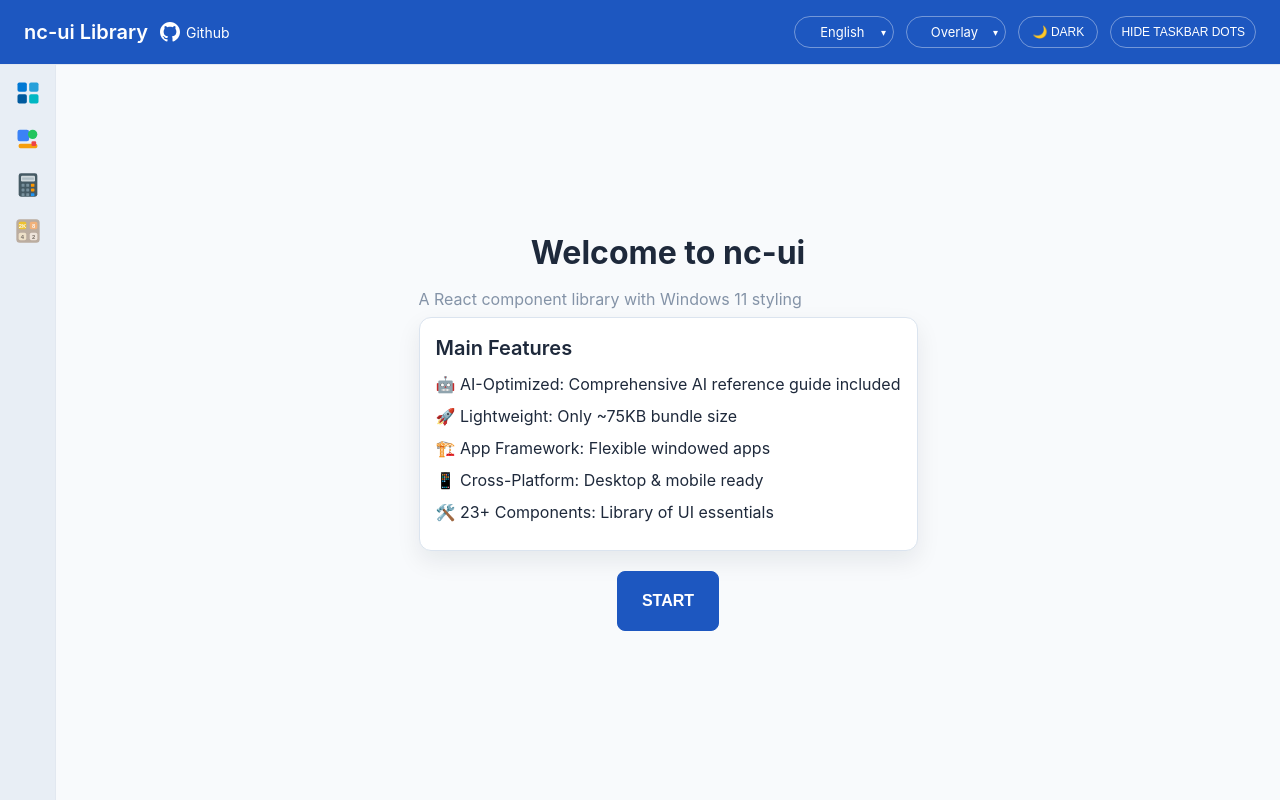
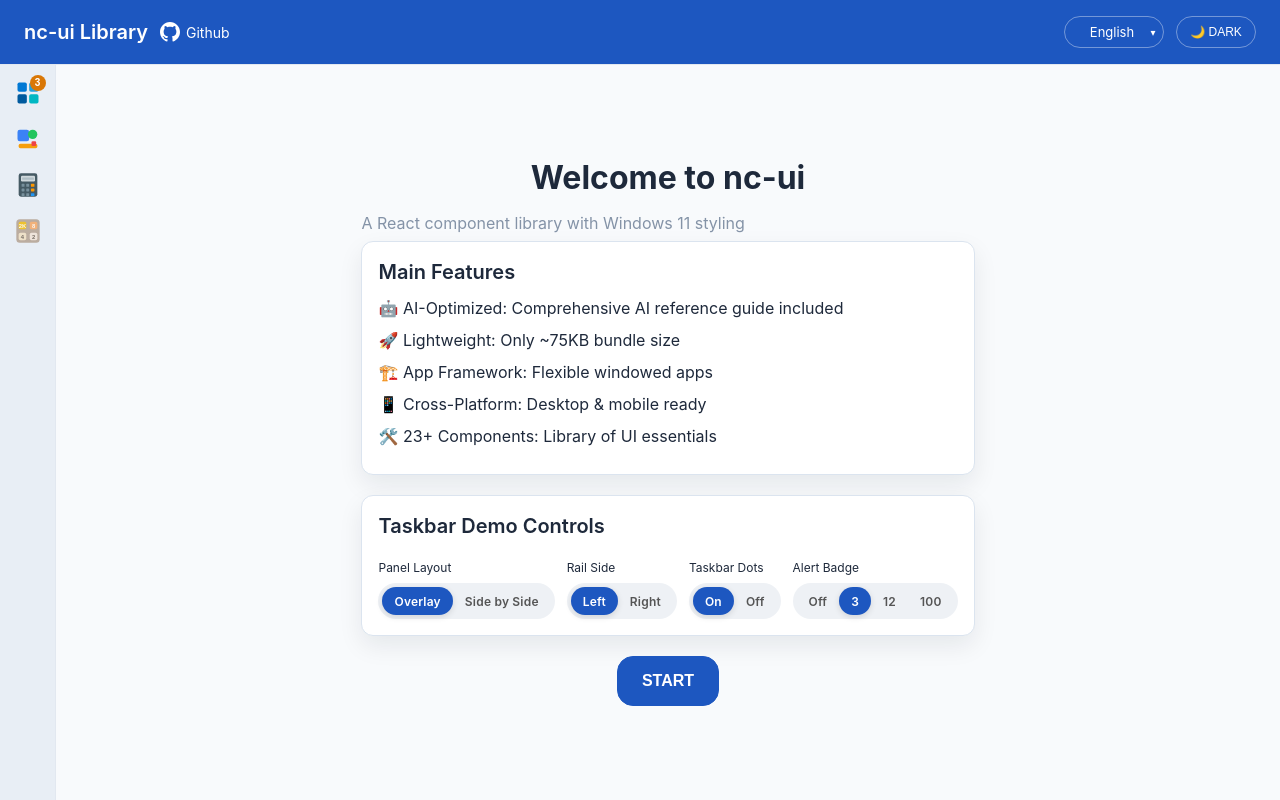
Before and after one commit to kingsimba/nc-ui, a React (Vite) app: page / in a window 1280 px wide. Built offline with nearby package versions, Linux system fonts and the light colour scheme.

Commit message:
AppTaskbar: Add badges, translated tooltips, and right-side support. Bump version to 0.1.27.

```diff
--- a/dev/App.tsx
+++ b/dev/App.tsx
@@ -2,6 +2,7 @@ import { useState, useEffect } from 'react'
 import { useTranslation } from 'react-i18next'
 import {
     Button,
+    ButtonGroup,
     ComboBox,
     AppPanel,
     AppTaskbar,
@@ -15,6 +16,7 @@ import type { UIComponentsRef } from './UIComponentsDemo'
 import './dev.css'
 
 type SupportedLocale = 'en' | 'zh' | 'de' | 'th' | 'es';
+type TaskbarBadgeCount = 0 | 3 | 12 | 100;
 
 function AppContent() {
     const { t } = useTranslation()
@@ -22,7 +24,9 @@ function AppContent() {
     const [theme, setTheme] = useState<'dark' | 'light'>('light')
     const [lang, setLang] = useState<SupportedLocale>('en')
     const [layoutMode, setLayoutMode] = useState<'overlay' | 'side-by-side'>('overlay')
+    const [taskbarSide, setTaskbarSide] = useState<'left' | 'right'>('left')
     const [showTaskbarIndicators, setShowTaskbarIndicators] = useState(true)
+    const [taskbarAlertCount, setTaskbarAlertCount] = useState<TaskbarBadgeCount>(3)
 
     const langOptions = [
         { label: 'English', value: 'en' },
@@ -74,6 +78,114 @@ function AppContent() {
         }
     }
 
+    const panelOnRight = !isMobile && taskbarSide === 'right'
+    const sideBySidePanelStyle = panelOnRight
+        ? { order: 1, borderLeft: '1px solid var(--nc-border)' }
+        : { borderRight: '1px solid var(--nc-border)' }
+    const overlayPanelStyle = panelOnRight
+        ? {
+            position: 'absolute' as const,
+            top: 0,
+            right: 0,
+            bottom: 0,
+            borderLeft: '1px solid var(--nc-border)',
+            boxShadow: '-8px 0 24px rgba(15, 23, 42, 0.12)',
+            zIndex: 10,
+        }
+        : {
+            position: 'absolute' as const,
+            top: 0,
+            left: 0,
+            bottom: 0,
+            borderRight: '1px solid var(--nc-border)',
+            boxShadow: '8px 0 24px rgba(15, 23, 42, 0.12)',
+            zIndex: 10,
+        }
+
+    const welcomeContent = (
+        <div className="dev-welcome">
+            <h1 style={{ textAlign: 'center' }}>{t('welcome.title')}</h1>
+            <p className="weak">{t('welcome.subtitle')}</p>
+
+            <div className="card">
+                <h3>{t('welcome.features.title')}</h3>
+                <ul className="no-dots">
+                    <li>{t('welcome.features.aiGuide')}</li>
+                    <li>{t('welcome.features.lightweight')}</li>
+                    <li>{t('welcome.features.framework')}</li>
+                    <li>{t('welcome.features.crossPlatform')}</li>
+                    <li>{t('welcome.features.components')}</li>
+                </ul>
+            </div>
+
+            <div className="card" style={{ display: 'flex', flexDirection: 'column', gap: 12, marginTop: 20 }}>
+                <h3>Taskbar Demo Controls</h3>
+                <div className="dev-row" style={{ justifyContent: 'center', alignItems: 'flex-start' }}>
+                    <div className="dev-col">
+                        <span className="weak" style={{ fontSize: 12 }}>Panel Layout</span>
+                        <ButtonGroup
+                            value={layoutMode}
+                            onChange={setLayoutMode}
+                            options={[
+                                { key: 'overlay', label: 'Overlay' },
+                                { key: 'side-by-side', label: 'Side by Side' },
+                            ]}
+                            size="small"
+                        />
+                    </div>
+                    <div className="dev-col">
+                        <span className="weak" style={{ fontSize: 12 }}>Rail Side</span>
+                        <ButtonGroup
+                            value={taskbarSide}
+                            onChange={setTaskbarSide}
+                            options={[
+                                { key: 'left', label: 'Left' },
+                                { key: 'right', label: 'Right' },
+                            ]}
+                            size="small"
+                        />
+                    </div>
+                    <div className="dev-col">
+                        <span className="weak" style={{ fontSize: 12 }}>Taskbar Dots</span>
+                        <ButtonGroup
+                            value={showTaskbarIndicators ? 'on' : 'off'}
+                            onChange={(value) => setShowTaskbarIndicators(value === 'on')}
+                            options={[
+                                { key: 'on', label: 'On' },
+                                { key: 'off', label: 'Off' },
+                            ]}
+                            size="small"
+                        />
+                    </div>
+                    <div className="dev-col">
+                        <span className="weak" style={{ fontSize: 12 }}>Alert Badge</span>
+                        <ButtonGroup
+                            value={String(taskbarAlertCount) as '0' | '3' | '12' | '100'}
+                            onChange={(value) => setTaskbarAlertCount(Number(value) as TaskbarBadgeCount)}
+                            options={[
+                                { key: '0', label: 'Off' },
+                                { key: '3', label: '3' },
+                                { key: '12', label: '12' },
+                                { key: '100', label: '100' },
+                            ]}
+                            size="small"
+                        />
+                    </div>
+                </div>
+            </div>
+
+            <div style={{ textAlign: 'center', paddingTop: 20 }}>
+                <Button
+                    variant="primary"
+                    size="large"
+                    onClick={() => runningAppsStore.launchApp('start')}
+                >
+                    {t('welcome.startBtn')}
+                </Button>
+            </div>
+        </div>
+    )
+
     return (
         <div className="dev-app-framework">
             {/* Header with logo, language, theme toggle */}
@@ -106,30 +218,8 @@ function AppContent() {
                             style={{ width: 100 }}
                             className="dev-header-select"
                         />
-                        <ComboBox
-                            options={[
-                                { label: 'Overlay', value: 'overlay' },
-                                { label: 'Side by Side', value: 'side-by-side' },
-                            ]}
-                            value={layoutMode}
-                            onChange={(v) => v && setLayoutMode(v as 'overlay' | 'side-by-side')}
-                            size="small"
-                            clearable={false}
-                            appearance="transparent"
-                            textAlign="center"
-                            style={{ width: 100 }}
-                            className="dev-header-select dev-desktop-only"
-                        />
                         <Button appearance="transparent" size="small" onClick={toggleTheme} className="dev-header-theme-toggle">
                             {theme === 'dark' ? t('theme.light') : t('theme.dark')}
-                        </Button>
-                        <Button
-                            appearance="transparent"
-                            size="small"
-                            onClick={() => setShowTaskbarIndicators((value) => !value)}
-                            className="dev-header-theme-toggle dev-desktop-only"
-                        >
-                            {showTaskbarIndicators ? 'Hide Taskbar Dots' : 'Show Taskbar Dots'}
                         </Button>
                     </div>
                 </div>
@@ -140,6 +230,18 @@ function AppContent() {
                 <AppTaskbar
                     pinnedAppIds={['start', 'ui-components', 'calculator', '2048']}
                     showIndicators={showTaskbarIndicators}
+                    side={taskbarSide}
+                    getBadge={(app) => {
+                        if (app.id !== 'start' || taskbarAlertCount <= 0) {
+                            return null
+                        }
+
+                        return {
+                            content: taskbarAlertCount > 99 ? '99+' : taskbarAlertCount,
+                            tone: taskbarAlertCount >= 9 ? 'danger' : 'warning',
+                            ariaLabel: `${taskbarAlertCount} demo alerts`,
+                        }
+                    }}
                 />
 
                 {/* Content area with conditional overlay/side-by-side layout */}
@@ -147,33 +249,9 @@ function AppContent() {
                     {layoutMode === 'side-by-side' && !isMobile ? (
                         // Side-by-side: AppPanel inline with content
                         <>
-                            <AppPanel autoWidth={true} style={{ borderRight: '1px solid var(--nc-border)' }} />
+                            <AppPanel autoWidth={true} style={sideBySidePanelStyle} />
                             <div className="dev-framework-content">
-                                <div className="dev-welcome">
-                                    <h1 style={{ textAlign: 'center' }}>{t('welcome.title')}</h1>
-                                    <p className="weak">{t('welcome.subtitle')}</p>
-
-                                    <div className="card">
-                                        <h3>{t('welcome.features.title')}</h3>
-                                        <ul className="no-dots">
-                                            <li>{t('welcome.features.aiGuide')}</li>
-                                            <li>{t('welcome.features.lightweight')}</li>
-                                            <li>{t('welcome.features.framework')}</li>
-                                            <li>{t('welcome.features.crossPlatform')}</li>
-                                            <li>{t('welcome.features.components')}</li>
-                                        </ul>
-                                    </div>
-
-                                    <div style={{ textAlign: 'center', paddingTop: 20 }}>
-                                        <Button
-                                            variant="primary"
-                                            size="large"
-                                            onClick={() => runningAppsStore.launchApp('start')}
-                                        >
-                                            {t('welcome.startBtn')}
-                                        </Button>
-                                    </div>
-                                </div>
+                                {welcomeContent}
                             </div>
                         </>
                     ) : (
@@ -181,42 +259,10 @@ function AppContent() {
                         <>
                             <AppPanel
                                 autoWidth={true}
-                                style={{
-                                    position: 'absolute',
-                                    top: 0,
-                                    left: 0,
-                                    bottom: 0,
-                                    borderRight: '1px solid var(--nc-border)',
-                                    boxShadow: '8px 0 24px rgba(15, 23, 42, 0.12)',
-                                    zIndex: 10,
-                                }}
+                                style={overlayPanelStyle}
                             />
                             <div className="dev-framework-content">
-                                <div className="dev-welcome">
-                                    <h1 style={{ textAlign: 'center' }}>{t('welcome.title')}</h1>
-                                    <p className="weak">{t('welcome.subtitle')}</p>
-
-                                    <div className="card">
-                                        <h3>{t('welcome.features.title')}</h3>
-                                        <ul className="no-dots">
-                                            <li>{t('welcome.features.aiGuide')}</li>
-                                            <li>{t('welcome.features.lightweight')}</li>
-                                            <li>{t('welcome.features.framework')}</li>
-                                            <li>{t('welcome.features.crossPlatform')}</li>
-                                            <li>{t('welcome.features.components')}</li>
-                                        </ul>
-                                    </div>
-
-                                    <div style={{ textAlign: 'center', paddingTop: 20 }}>
-                                        <Button
-                                            variant="primary"
-                                            size="large"
-                                            onClick={() => runningAppsStore.launchApp('start')}
-                                        >
-                                            {t('welcome.startBtn')}
-                                        </Button>
-                                    </div>
-                                </div>
+                                {welcomeContent}
                             </div>
                         </>
                     )}
--- a/package.json
+++ b/package.json
@@ -1,6 +1,6 @@
 {
     "name": "@kingsimba/nc-ui",
-    "version": "0.1.26",
+    "version": "0.1.27",
     "type": "module",
     "main": "./dist/index.cjs",
     "module": "./dist/index.js",
--- a/src/components/app/AppTaskbar.tsx
+++ b/src/components/app/AppTaskbar.tsx
@@ -1,8 +1,30 @@
-import { useState, useEffect } from 'react';
+import { useState, useEffect, type ReactNode } from 'react';
+import { useTranslation } from 'react-i18next';
 import { appStateStore } from '../../stores/appStateStore';
 import { runningAppsStore, RunningApp } from '../../lib/runningAppsStore';
 import { appRegistry, AppDefinition } from '../../lib/appRegistry';
 import { useViewport } from '../../contexts/ViewportContext';
+
+export type AppTaskbarSide = 'left' | 'right';
+export type AppTaskbarBadgeTone = 'default' | 'primary' | 'success' | 'warning' | 'danger';
+
+export interface AppTaskbarBadge {
+  /** Content displayed inside the badge, such as a count or short label */
+  content: ReactNode;
+  /** Visual tone of the badge */
+  tone?: AppTaskbarBadgeTone;
+  /** Accessible label for assistive technology */
+  ariaLabel?: string;
+}
+
+export interface AppTaskbarItemState {
+  /** Whether the app is currently the active app */
+  isActive: boolean;
+  /** Whether the app is currently running */
+  isRunning: boolean;
+  /** Whether the app is from pinnedAppIds */
+  isPinned: boolean;
+}
 
 export interface AppTaskbarProps {
   /** Array of app IDs to pin to the taskbar (always visible) */
@@ -11,6 +33,10 @@ export interface AppTaskbarProps {
   className?: string;
   /** Whether to show the running and active indicator beneath app icons */
   showIndicators?: boolean;
+  /** Desktop placement side. Mobile always renders the taskbar at the bottom. */
+  side?: AppTaskbarSide;
+  /** Optional badge resolver for app icons, useful for alerts or counts. */
+  getBadge?: (app: AppDefinition, state: AppTaskbarItemState) => AppTaskbarBadge | null | undefined;
 }
 
 /**
@@ -22,7 +48,10 @@ export function AppTaskbar({
   pinnedAppIds,
   className = '',
   showIndicators = true,
+  side = 'left',
+  getBadge,
 }: AppTaskbarProps) {
+  const { t } = useTranslation();
   const { isMobile } = useViewport();
   const [activeAppId, setActiveAppId] = useState<string | null>(() => appStateStore.getActiveAppId());
   const [runningApps, setRunningApps] = useState<RunningApp[]>(() => runningAppsStore.getRunningApps());
@@ -68,24 +97,52 @@ export function AppTaskbar({
   // Check if an app is running
   const isAppRunning = (appId: string) => runningApps.some(ra => ra.appId === appId);
 
+  const getAppTitle = (def: AppDefinition) => (def.titleKey ? String(t(def.titleKey)) : def.id);
+
+  const formatBadgeContent = (content: ReactNode) => {
+    if (typeof content === 'number' && content > 99) {
+      return '99+';
+    }
+
+    return content;
+  };
+
+  const renderBadge = (def: AppDefinition, state: AppTaskbarItemState) => {
+    const badge = getBadge?.(def, state);
+    if (!badge) {
+      return null;
+    }
+
+    return (
+      <span
+        className={`nc-app-taskbar-badge nc-${badge.tone ?? 'default'}`}
+        aria-label={badge.ariaLabel}
+      >
+        {formatBadgeContent(badge.content)}
+      </span>
+    );
+  };
+
   const iconSize = isMobile ? 24 : 28;
 
   return (
-    <div className={`nc-app-taskbar ${isMobile ? 'nc-mobile' : 'nc-desktop'} ${className}`}>
+    <div className={`nc-app-taskbar ${isMobile ? 'nc-mobile' : 'nc-desktop'} nc-${side} ${className}`}>
       {/* Pinned app icons (always visible) */}
       {pinnedAppDefs.map((def) => {
         const Icon = def.icon;
         const isActive = activeAppId === def.id;
         const isRunning = isAppRunning(def.id);
+        const itemState: AppTaskbarItemState = { isActive, isRunning, isPinned: true };
 
         return (
           <button
             key={def.id}
             className={`nc-app-taskbar-button ${isActive ? 'nc-active' : ''} ${isRunning ? 'nc-running' : ''}`}
             onClick={() => onClickApp(def.id)}
-            title={def.titleKey || def.id}
+            title={getAppTitle(def)}
           >
             <Icon size={iconSize} />
+            {renderBadge(def, itemState)}
             {showIndicators && isRunning && <span className="nc-app-taskbar-indicator" />}
           </button>
         );
@@ -100,15 +157,17 @@ export function AppTaskbar({
       {nonPinnedRunningAppDefs.map(({ running, def }) => {
         const Icon = def.icon;
         const isActive = activeAppId === running.appId;
+        const itemState: AppTaskbarItemState = { isActive, isRunning: true, isPinned: false };
 
         return (
           <button
             key={running.appId}
             className={`nc-app-taskbar-button ${isActive ? 'nc-active' : ''} nc-running`}
             onClick={() => onClickApp(running.appId)}
-            title={def.titleKey || def.id}
+            title={getAppTitle(def)}
           >
             <Icon size={iconSize} />
+            {renderBadge(def, itemState)}
             {showIndicators && <span className="nc-app-taskbar-indicator" />}
           </button>
         );
--- a/src/styles/theme.css
+++ b/src/styles/theme.css
@@ -271,7 +271,7 @@ li::marker { color: var(--nc-text-weak); }
 }
 
 .nc-button.nc-small { padding: 2px 10px; font-size: 12px; margin: 0; border-radius: 6px; height: 32px; }
-.nc-button.nc-large { padding: 10px 24px; font-size: 16px; min-height: 60px; font-weight: bold; }
+.nc-button.nc-large { padding: 10px 24px; font-size: 16px; min-height: 50px; font-weight: bold; border-radius: 16px;}
 .nc-button.nc-text-selectable { user-select: text; -webkit-user-select: text; text-transform: none; }
 
 /* Disabled state */
@@ -643,7 +643,7 @@ input.nc-input:not(.nc-small) { height: 42px; }
   transition: all 0.2s ease;
   font-size: 13px;
   font-family: inherit;
-  font-weight: 500;
+  font-weight: 600;
   letter-spacing: 0.2px;
   white-space: nowrap;
   user-select: none;
@@ -1267,9 +1267,17 @@ input[type="number"] { -moz-appearance: textfield; appearance: textfield; }
   gap: 6px;
   padding: 8px;
   background: var(--nc-bg-secondary);
-  border-right: 1px solid var(--nc-border);
   flex-shrink: 0;
   width: 56px;
+}
+
+.nc-app-taskbar.nc-desktop.nc-left {
+  border-right: 1px solid var(--nc-border);
+}
+
+.nc-app-taskbar.nc-desktop.nc-right {
+  order: 1;
+  border-left: 1px solid var(--nc-border);
 }
 
 .nc-app-taskbar-button {
@@ -1312,6 +1320,45 @@ input[type="number"] { -moz-appearance: textfield; appearance: textfield; }
   box-shadow: 0 8px 18px color-mix(in srgb, var(--nc-primary) 14%, transparent);
 }
 
+.nc-app-taskbar-badge {
+  position: absolute;
+  top: 2px;
+  right: 2px;
+  min-width: 16px;
+  height: 16px;
+  padding: 0 4px;
+  border-radius: 999px;
+  display: inline-flex;
+  align-items: center;
+  justify-content: center;
+  background: var(--nc-text-weaker);
+  color: #ffffff;
+  font-size: 10px;
+  font-weight: 700;
+  line-height: 1;
+  pointer-events: none;
+}
+
+.nc-app-taskbar-badge.nc-default {
+  background: var(--nc-text-weaker);
+}
+
+.nc-app-taskbar-badge.nc-primary {
+  background: var(--nc-primary);
+}
+
+.nc-app-taskbar-badge.nc-success {
+  background: var(--nc-success);
+}
+
+.nc-app-taskbar-badge.nc-warning {
+  background: var(--nc-warning);
+}
+
+.nc-app-taskbar-badge.nc-danger {
+  background: var(--nc-danger);
+}
+
 :root.light .nc-app-taskbar-button.nc-active {
   background-color: var(--nc-bg-quaternary);
 }
@@ -1361,6 +1408,7 @@ input[type="number"] { -moz-appearance: textfield; appearance: textfield; }
     width: 100%;
     height: 60px;
     border-right: none;
+    border-left: none;
     border-top: 1px solid var(--nc-border);
     position: fixed;
     bottom: 0;
```
Also changed, not shown: nc-ui-ai-reference/app-framework.md (+8 -0 lines), src/index.ts (+7 -1 lines), 2 other files (tests, documents, lock files or other folders).
